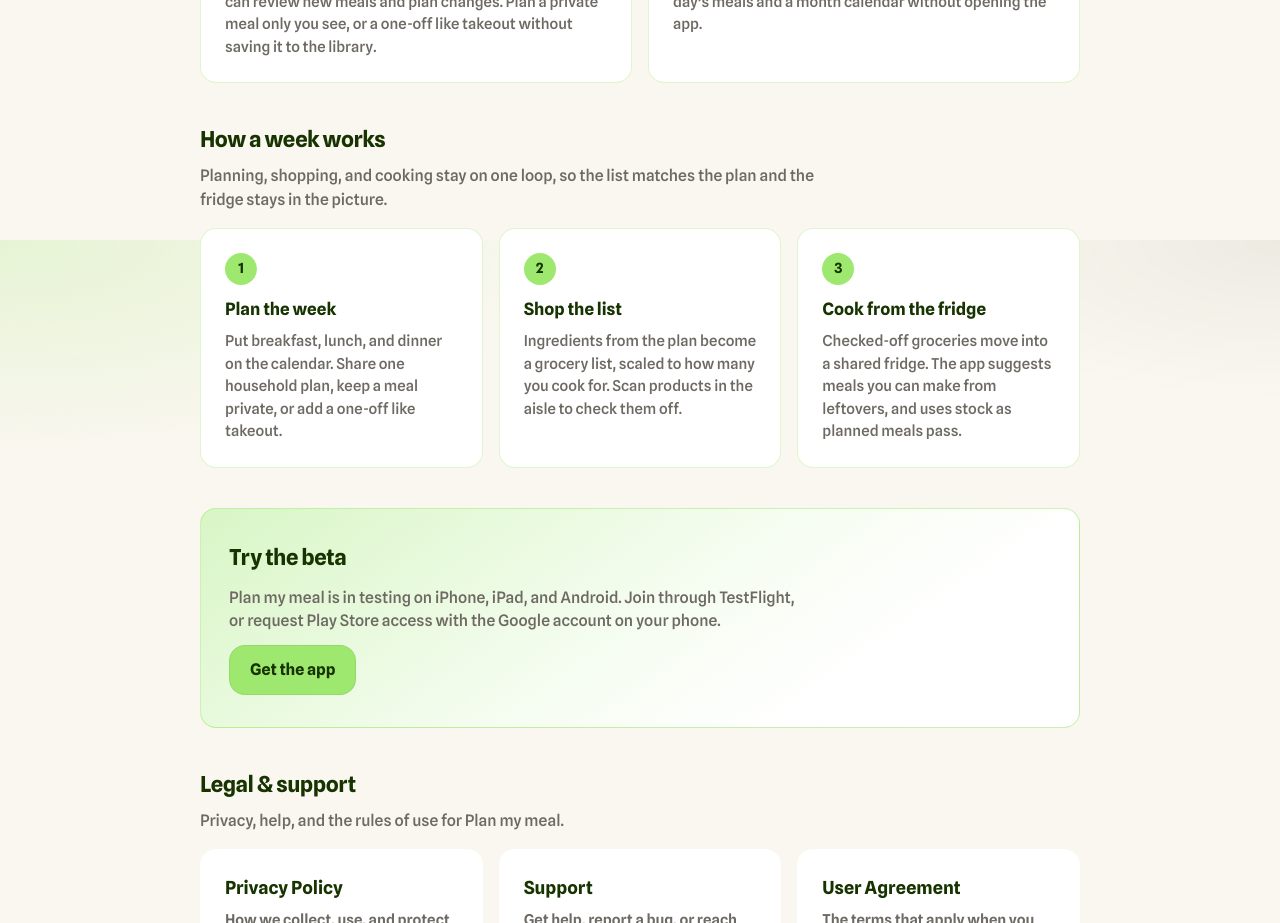
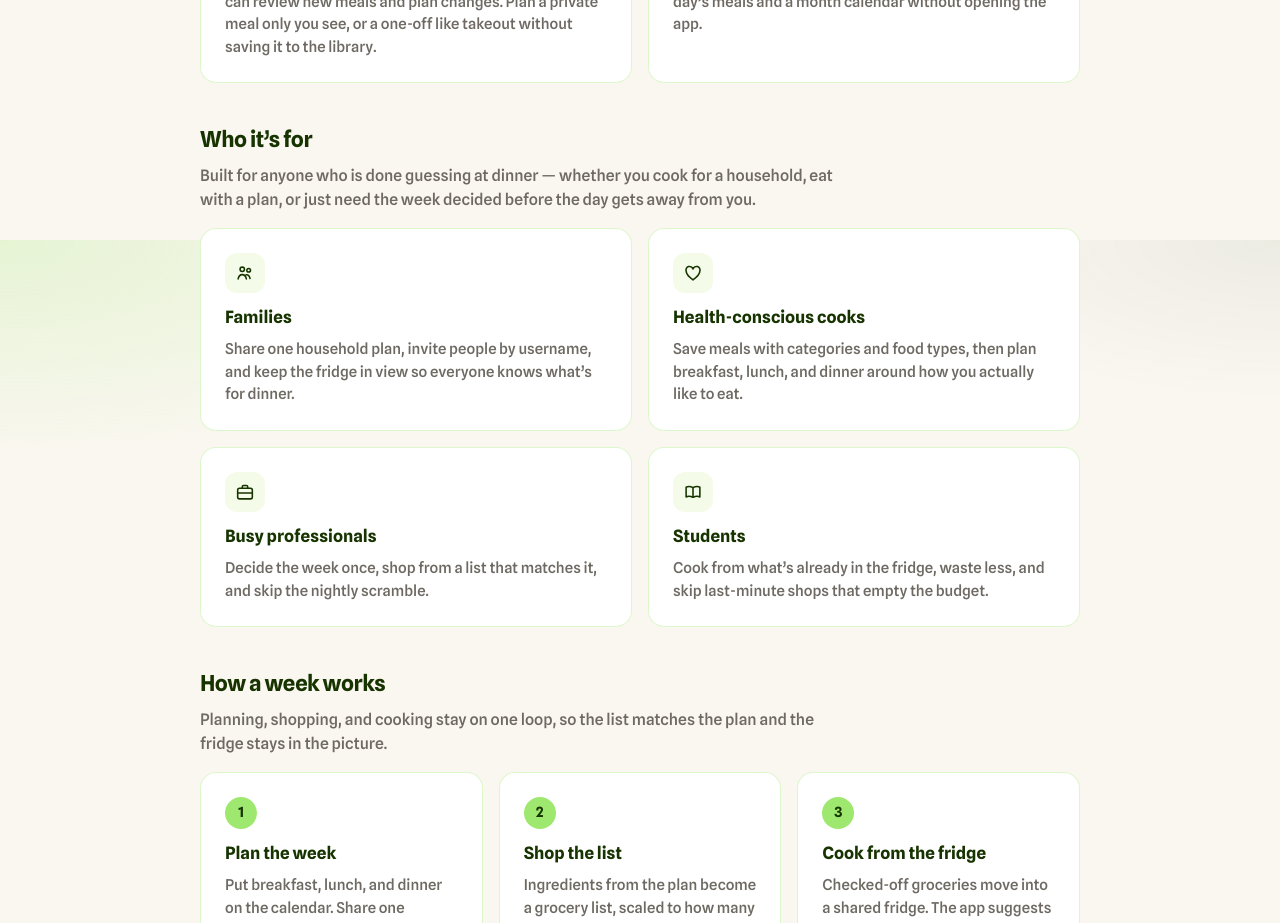
Before and after one commit to Vandammecasper/meal-planner-web, a React (Vite) app: page / in a window 1280 px wide. Shown: the part 2160-3083 px from the top of the page. Built offline with nearby package versions, Linux system fonts and the light colour scheme.

Commit message:
💄 Adds for who section

```diff
--- a/src/pages/Home.css
+++ b/src/pages/Home.css
@@ -513,6 +513,64 @@
   font-size: 0.9375rem;
 }
 
+.home__audience-grid {
+  display: grid;
+  gap: 16px;
+  margin: 0;
+  padding: 0;
+  list-style: none;
+}
+
+@media (min-width: 720px) {
+  .home__audience-grid {
+    grid-template-columns: repeat(2, 1fr);
+  }
+}
+
+.home__audience-card {
+  display: flex;
+  flex-direction: column;
+  gap: 8px;
+  padding: 24px;
+  background: var(--color-surface);
+  border-radius: var(--radius);
+  border: 1px solid rgba(159, 232, 112, 0.35);
+}
+
+.home__audience-icon {
+  display: inline-flex;
+  align-items: center;
+  justify-content: center;
+  width: 40px;
+  height: 40px;
+  margin-bottom: 4px;
+  border-radius: 12px;
+  background: var(--color-surface-selected);
+  color: var(--color-tint);
+}
+
+.home__audience-icon svg {
+  width: 22px;
+  height: 22px;
+  fill: none;
+  stroke: currentColor;
+  stroke-width: 1.7;
+  stroke-linecap: round;
+  stroke-linejoin: round;
+}
+
+.home__audience-title {
+  margin: 0;
+  font-size: 1.0625rem;
+  font-weight: 700;
+}
+
+.home__audience-body {
+  margin: 0;
+  color: var(--color-text-secondary);
+  font-size: 0.9375rem;
+}
+
 .home__cards {
   display: grid;
   gap: 16px;
--- a/src/pages/Home.tsx
+++ b/src/pages/Home.tsx
@@ -4,6 +4,7 @@
 import './Home.css';
 
 type ProblemIcon = 'dinner' | 'time' | 'shop' | 'waste';
+type AudienceIcon = 'families' | 'health' | 'professionals' | 'students';
 type FeatureIcon = 'plan' | 'meals' | 'import' | 'groceries' | 'scan' | 'fridge' | 'family' | 'widgets';
 
 const problems: { icon: ProblemIcon; title: string; body: string }[] = [
@@ -90,6 +91,29 @@
   },
 ] as const;
 
+const audiences: { icon: AudienceIcon; title: string; body: string }[] = [
+  {
+    icon: 'families',
+    title: 'Families',
+    body: 'Share one household plan, invite people by username, and keep the fridge in view so everyone knows what’s for dinner.',
+  },
+  {
+    icon: 'health',
+    title: 'Health-conscious cooks',
+    body: 'Save meals with categories and food types, then plan breakfast, lunch, and dinner around how you actually like to eat.',
+  },
+  {
+    icon: 'professionals',
+    title: 'Busy professionals',
+    body: 'Decide the week once, shop from a list that matches it, and skip the nightly scramble.',
+  },
+  {
+    icon: 'students',
+    title: 'Students',
+    body: 'Cook from what’s already in the fridge, waste less, and skip last-minute shops that empty the budget.',
+  },
+];
+
 const legalCards = [
   {
     to: '/privacy',
@@ -107,6 +131,39 @@
     body: 'The terms that apply when you use the Plan my meal app.',
   },
 ] as const;
+
+function AudienceGlyph({ icon }: { icon: AudienceIcon }) {
+  switch (icon) {
+    case 'families':
+      return (
+        <svg viewBox="0 0 24 24" aria-hidden="true">
+          <circle cx="9" cy="8" r="2.4" />
+          <circle cx="16" cy="9" r="2" />
+          <path d="M4.5 18.5c.6-3 2.6-4.7 4.5-4.7s3.9 1.7 4.5 4.7M13.2 13.9c1.7-.2 3.6 1.2 4.3 4.1" />
+        </svg>
+      );
+    case 'health':
+      return (
+        <svg viewBox="0 0 24 24" aria-hidden="true">
+          <path d="M12 19.5S4.5 14.2 4.5 9.9A3.7 3.7 0 0 1 12 7.6 3.7 3.7 0 0 1 19.5 9.9C19.5 14.2 12 19.5 12 19.5Z" />
+        </svg>
+      );
+    case 'professionals':
+      return (
+        <svg viewBox="0 0 24 24" aria-hidden="true">
+          <rect x="4" y="8" width="16" height="11.5" rx="2" />
+          <path d="M9 8V6.5A1.5 1.5 0 0 1 10.5 5h3A1.5 1.5 0 0 1 15 6.5V8M4 13h16" />
+        </svg>
+      );
+    case 'students':
+      return (
+        <svg viewBox="0 0 24 24" aria-hidden="true">
+          <path d="M4.5 6.8C6.6 5.7 8.8 5.7 12 7.2c3.2-1.5 5.4-1.5 7.5-.4v10.6c-2.1-1.1-4.3-1.1-7.5.4-3.2-1.5-5.4-1.5-7.5-.4V6.8Z" />
+          <path d="M12 7.2v10.6" />
+        </svg>
+      );
+  }
+}
 
 function ProblemGlyph({ icon }: { icon: ProblemIcon }) {
   switch (icon) {
@@ -420,6 +477,29 @@
         </ul>
       </section>
 
+      <section className="home__audience" aria-labelledby="audience-heading">
+        <div className="home__section-head">
+          <h2 id="audience-heading" className="home__section-title">
+            Who it’s for
+          </h2>
+          <p className="home__section-lede">
+            Built for anyone who is done guessing at dinner — whether you cook for a household, eat
+            with a plan, or just need the week decided before the day gets away from you.
+          </p>
+        </div>
+        <ul className="home__audience-grid">
+          {audiences.map((audience) => (
+            <li key={audience.title} className="home__audience-card">
+              <span className="home__audience-icon">
+                <AudienceGlyph icon={audience.icon} />
+              </span>
+              <h3 className="home__audience-title">{audience.title}</h3>
+              <p className="home__audience-body">{audience.body}</p>
+            </li>
+          ))}
+        </ul>
+      </section>
+
       <section className="home__week" aria-labelledby="week-heading">
         <div className="home__section-head">
           <h2 id="week-heading" className="home__section-title">
```
